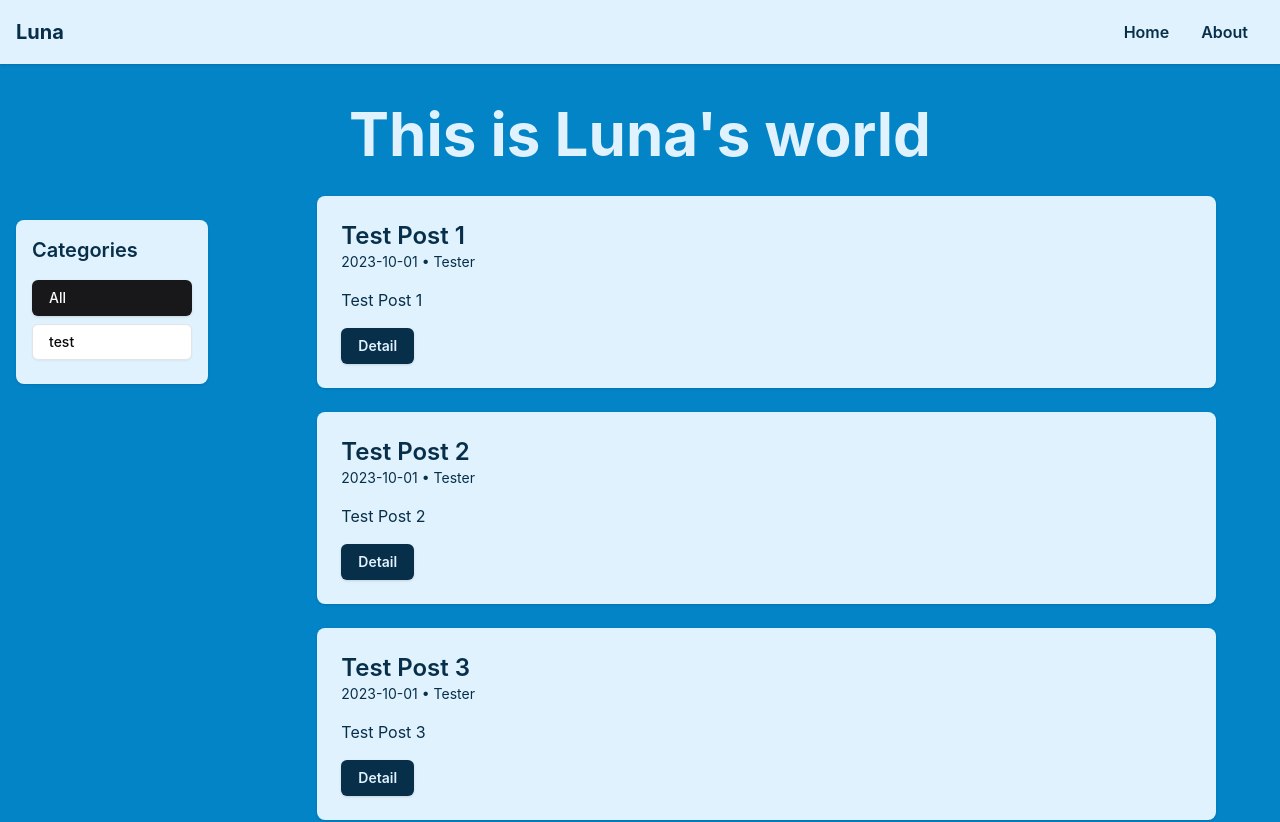
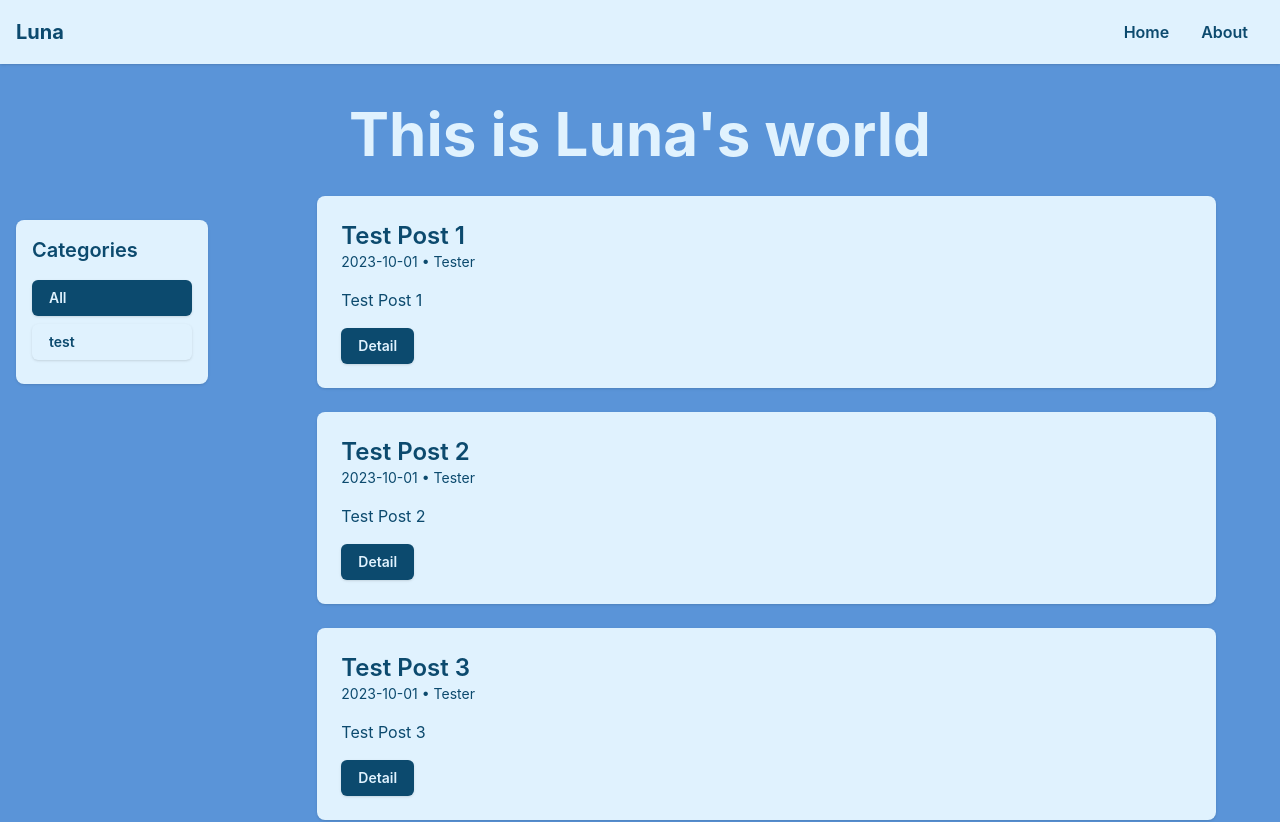
Before and after one commit to Luna5akura/luna, a React (Vite) app: page / in a window 1280 px wide. Shown: the top 822 px of the page. Built offline with nearby package versions, Linux system fonts and the light colour scheme.

Commit message:
feat:sidebar update

```diff
--- a/src/components/BlogPost.tsx
+++ b/src/components/BlogPost.tsx
@@ -11,13 +11,13 @@ interface BlogPostProps {
 const BlogPost: React.FC<BlogPostProps> = ({ post }) => {
   return (
     <div className="bg-sky-100 rounded-lg shadow p-6 mb-6 mx-16">
-      <h2 className="text-2xl font-semibold text-sky-950">{post.title}</h2>
-      <div className="text-sm text-sky-950 mb-4">
+      <h2 className="text-2xl font-semibold text-sky-900">{post.title}</h2>
+      <div className="text-sm text-sky-900 mb-4">
         {post.date} • {post.author}
       </div>
-      <p className="text-sky-950 mb-4">{post.excerpt}</p>
+      <p className="text-sky-900 mb-4">{post.excerpt}</p>
       <Link to={`/posts/${post.id}`}>
-        <Button variant="default" className="font-semibold bg-sky-950 text-sky-100 hover:bg-sky-600">Detail</Button>
+        <Button variant="default" className="font-semibold bg-sky-900 text-sky-100 hover:bg-sky-600 focus:outline-none">Detail</Button>
       </Link>
     </div>
   );
--- a/src/components/Navbar.tsx
+++ b/src/components/Navbar.tsx
@@ -6,14 +6,14 @@ const Navbar: React.FC = () => {
   return (
     <nav className="bg-sky-100 shadow">
       <div className="container mx-auto px-4 h-16 flex items-center justify-between">
-        <Link to="/" className="text-xl font-bold text-sky-950 hover:text-sky-600">
+        <Link to="/" className="text-xl font-bold text-sky-900 hover:text-sky-600">
           Luna
         </Link>
         <div>
-          <Link to="/" className="font-semibold text-sky-950 hover:text-sky-600 mx-4">
+          <Link to="/" className="font-semibold text-sky-900 hover:text-sky-600 mx-4">
             Home
           </Link>
-          <Link to="/about" className="font-semibold text-sky-950 hover:text-sky-600 mx-4">
+          <Link to="/about" className="font-semibold text-sky-900 hover:text-sky-600 mx-4">
             About
           </Link>
         </div>
--- a/src/components/Sidebar.tsx
+++ b/src/components/Sidebar.tsx
@@ -23,13 +23,15 @@ const Sidebar: React.FC<SidebarProps> = ({ categories }) => {
   };
 
   return (
-    <div className="fixed top-auto left-4 h-auto w-48  p-4 bg-sky-100 rounded-lg shadow">
-      <h2 className="text-xl font-semibold text-sky-950 mb-4">Categories</h2>
+    <div className="fixed top-auto left-4 h-auto w-48 p-4 bg-sky-100 rounded-lg shadow">
+      <h2 className="text-xl font-semibold text-sky-900 mb-4">Categories</h2>
       <ul>
         <li className="mb-2">
           <Button
-            variant={selectedCategory === null ? 'default' : 'outline'}
-            className="w-full justify-start"
+            className={`w-full justify-start font-semibold hover:bg-sky-600 focus:outline-none
+            ${selectedCategory === null
+              ? 'bg-sky-900 text-sky-100'
+              : 'bg-sky-100 text-sky-900'}`}
             onClick={() => handleCategoryClick('All')}
           >
             All
@@ -38,8 +40,10 @@ const Sidebar: React.FC<SidebarProps> = ({ categories }) => {
         {categories.map((category) => (
           <li key={category} className="mb-2">
             <Button
-              variant={selectedCategory === category ? 'default' : 'outline'}
-              className="w-full justify-start"
+              className={`w-full justify-start font-semibold hover:bg-sky-600 focus:outline-none
+              ${selectedCategory === category
+                ? 'bg-sky-900 text-sky-100'
+                : 'bg-sky-100 text-sky-900'}`}
               onClick={() => handleCategoryClick(category)}
             >
               {category}
--- a/src/pages/About.tsx
+++ b/src/pages/About.tsx
@@ -4,8 +4,8 @@ import React from 'react';
 const About: React.FC = () => {
   return (
     <div className="mx-80 mt-10 p-6 bg-sky-100 rounded-lg shadow">
-      <h1 className="text-3xl font-bold mb-4 text-sky-950">About</h1>
-      <p className="text-sky-950 leading-7">
+      <h1 className="text-3xl font-bold mb-4 text-sky-900">About</h1>
+      <p className="text-sky-900 leading-7">
         Love is murderous utopia.
       </p>
     </div>
--- a/tailwind.config.js
+++ b/tailwind.config.js
@@ -13,6 +13,9 @@ module.exports = {
   			sm: 'calc(var(--radius) - 4px)'
   		},
   		colors: {
+		    sky: {
+				600: "#5a94d8"
+			},
   			background: 'hsl(var(--background))',
   			foreground: 'hsl(var(--foreground))',
   			card: {
```
